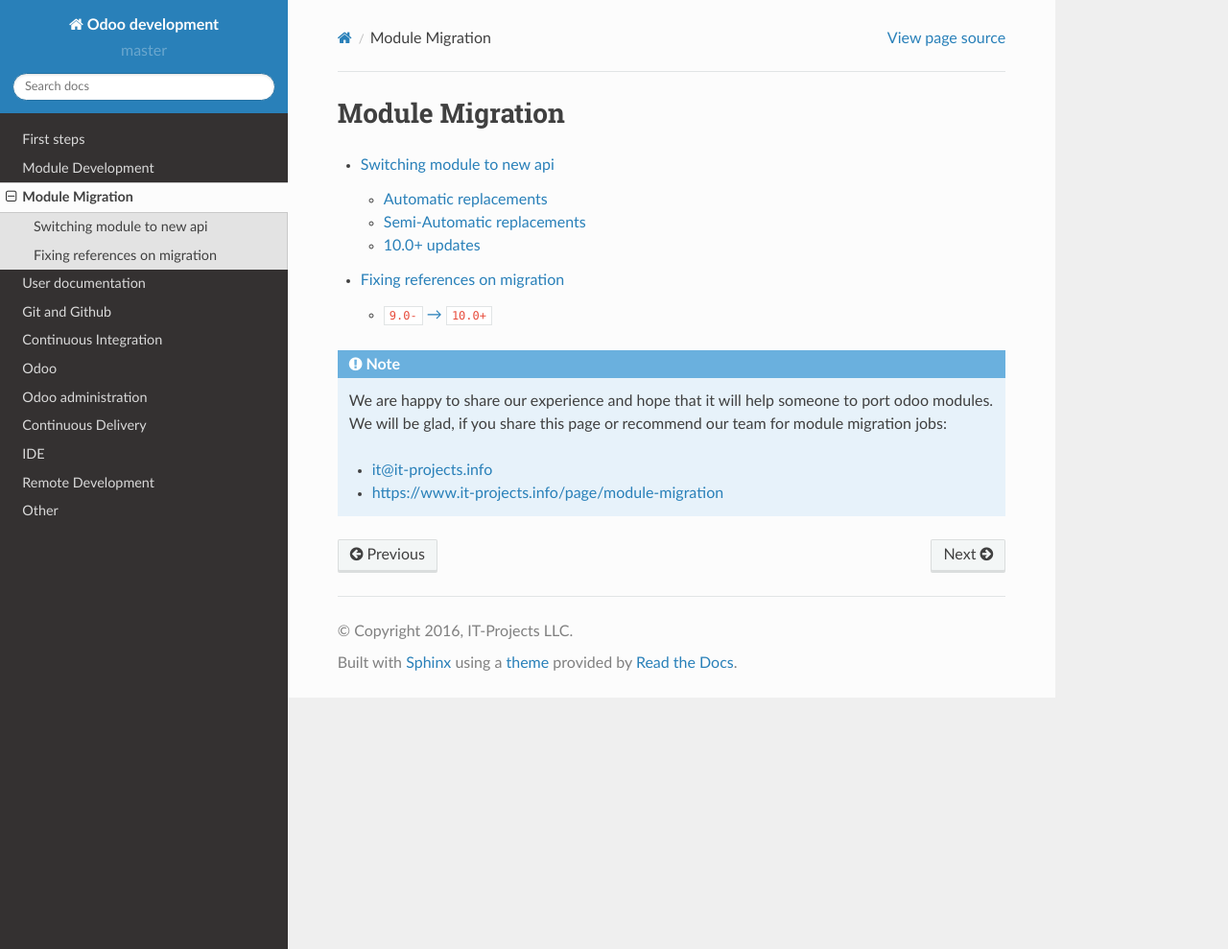
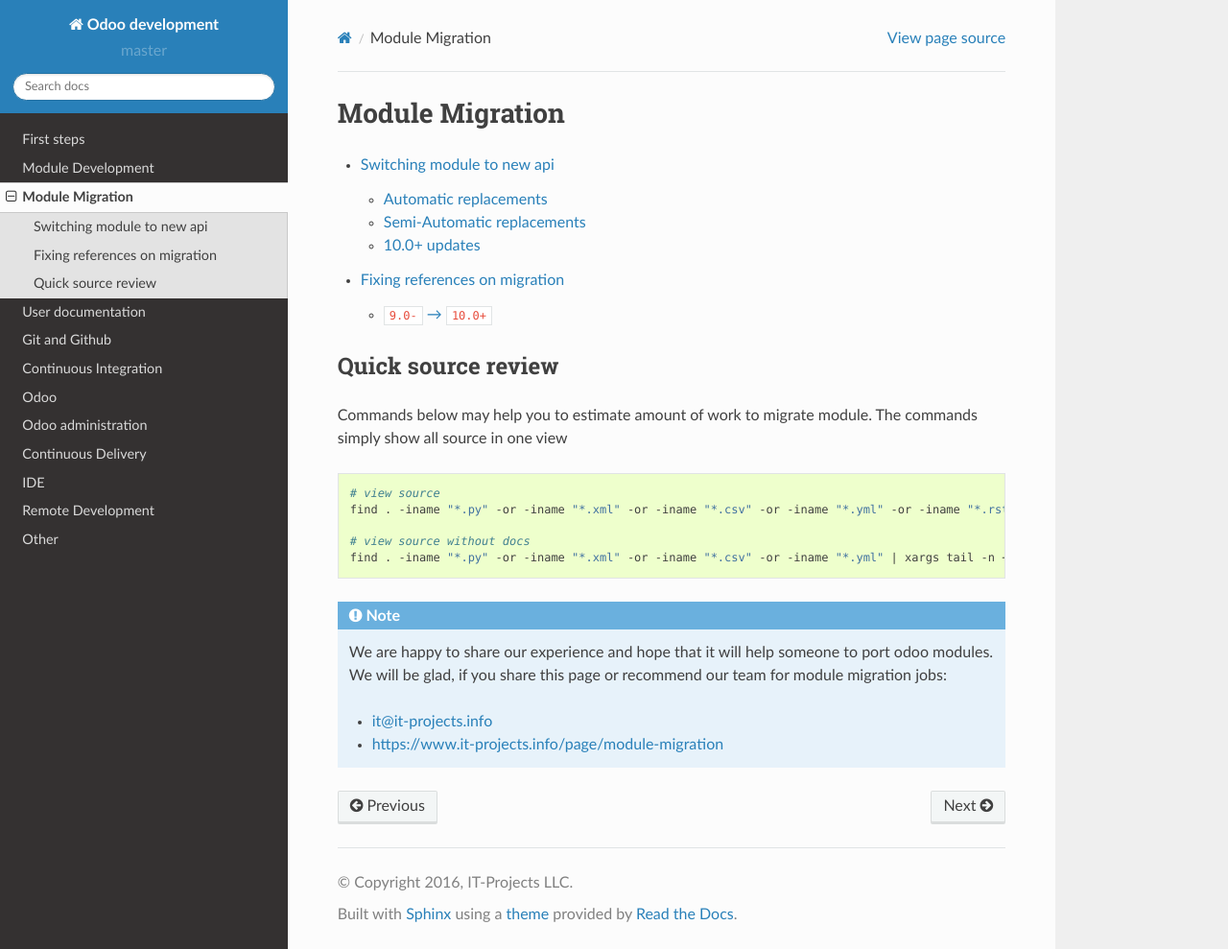
Before and after one commit to itpp-labs/odoo-development, a Sphinx documentation site: the page built from docs/migration/index.rst, in a window 1280 px wide and 989 px high. Shown: the whole window at 96% size. Built offline with Sphinx 7.4.7 and the Read the Docs theme 2.0.0, drawn with Linux system fonts in a browser that asks for light colours; pages that are not in the unit, such as notebooks, are missing from menus.

Commit message:
add Quick source review

```diff
--- a/docs/migration/index.rst
+++ b/docs/migration/index.rst
@@ -8,6 +8,19 @@
    new-api
    fix-refs
 
+Quick source review
+===================
+
+Commands below may help you to estimate amount of work to migrate module. The commands simply show all source in one view
+
+.. code-block:: sh
+
+  # view source
+  find . -iname "*.py" -or -iname "*.xml" -or -iname "*.csv" -or -iname "*.yml" -or -iname "*.rst" -or -iname "*.md" | xargs tail -n +1 | less
+
+  # view source without docs
+  find . -iname "*.py" -or -iname "*.xml" -or -iname "*.csv" -or -iname "*.yml" | xargs tail -n +1 | less
+
 
 .. note:: We are happy to share our experience and hope that it will help someone to port odoo modules. We will be glad, if you share this page or recommend our team for module migration jobs:
 
```
